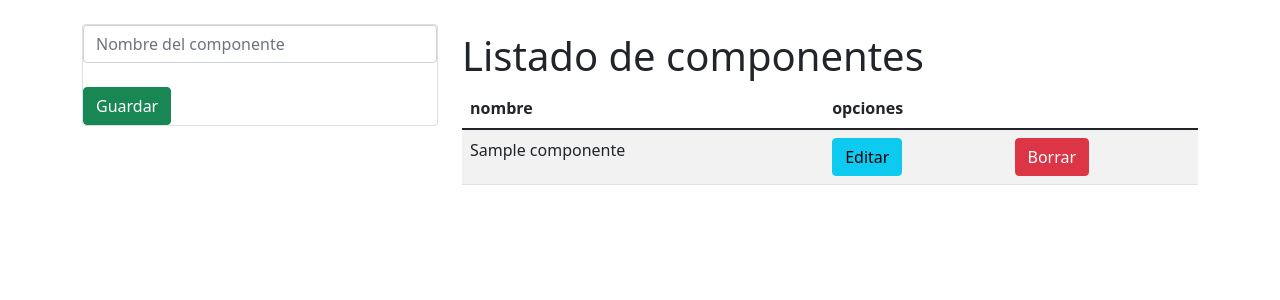
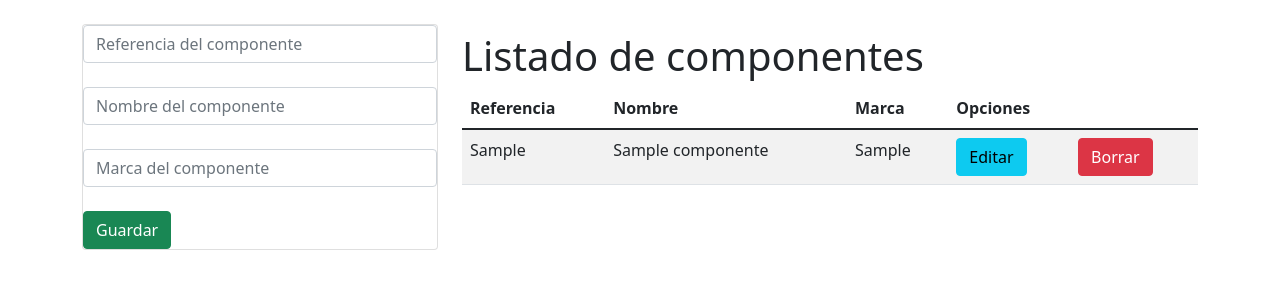
Before and after one commit to PabloFuente14/Reto2, a Django app: page /componentes in a window 1280 px wide. Shown: the part 56-356 px from the top of the page. Run offline with Django 4.2, Linux system fonts and the light colour scheme; tables that the repository leaves empty hold one stand-in row (values such as "Sample post"); some libraries are stand-ins or nearby versions.

Commit message:
gestionCOM inicio base

```diff
--- a/Aplicaciones/Gestion/templates/base.html
+++ b/Aplicaciones/Gestion/templates/base.html
@@ -17,7 +17,7 @@
           <div class="collapse navbar-collapse" id="navbarNav">
             <ul class="navbar-nav">
               <li class="nav-item">
-                <a class="nav-link active" aria-current="page" href="#">Home</a>
+                <a class="nav-link active" aria-current="page" href="http://127.0.0.1:8000/">Home</a>
               </li>
               <li class="nav-item">
                 <a class="nav-link" href="http://127.0.0.1:8000/categorias">Categorías</a>
--- a/Aplicaciones/Gestion/templates/componentes/gestion_componentes.html
+++ b/Aplicaciones/Gestion/templates/componentes/gestion_componentes.html
@@ -7,7 +7,13 @@
          <div class="card">
             <form action="/registrarComponente/" method="POST">{% csrf_token %}
                 <div class="input-group">
+                    <input type="text" id="referencia" name="referencia" class="form-control" placeholder="Referencia del componente" required>
+                </div> <br>
+                <div class="input-group">
                     <input type="text" id="nombre" name="nombre" class="form-control" placeholder="Nombre del componente" required>
+                </div> <br>
+                <div class="input-group">
+                    <input type="text" id="marca" name="marca" class="form-control" placeholder="Marca del componente" required>
                 </div> <br>
                 <div class="input-group" >
                     <button type="submit" class="btn btn-success btn-block text-white">
@@ -25,14 +31,18 @@
              <table class="table table-striped">
                  <thead>
                      <tr>
-                         <th>nombre</th>
-                         <th colspan="2">opciones</th>
+                         <th>Referencia</th>
+                         <th>Nombre</th>
+                         <th>Marca</th>
+                         <th  colspan="2" char="center" >     Opciones</th>
                      </tr>
                  </thead>
                  <tbody>
                      {% for co in componentes  %}
                      <tr>
+                        <td > {{ co.referencia}}</td>
                         <td> {{ co.nombre }}</td>
+                        <td> {{ co.marca }}</td>
                         <td><a href="ediccionComponente/{{co.id}}" class="btn btn-info">Editar</a></td>
                         <td><a href="borrarComponente/{{co.id}}" class="btn btn-danger">Borrar</a></td>
                      </tr>
```
Also changed, not shown: Aplicaciones/Gestion/templates/home/inicio.html (+15 -2 lines).
